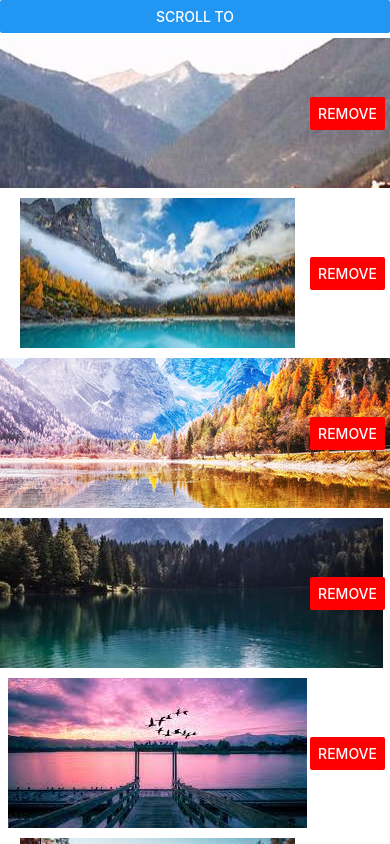
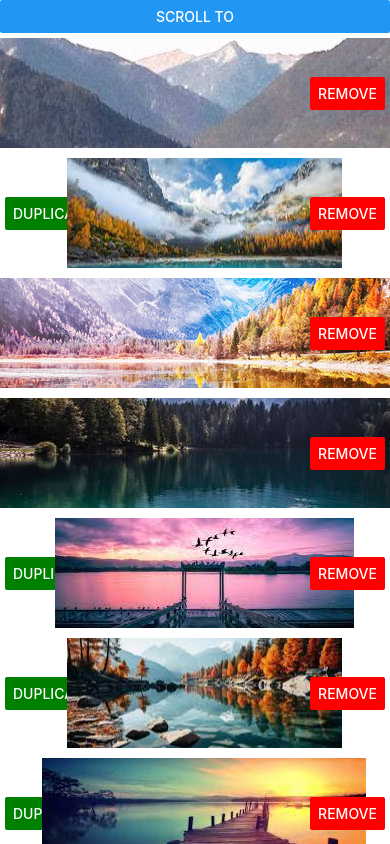
Before and after one commit to salehalakhras/Jovision-React-Tasks, a React Native app in the folder reactApp/: screen / in a window 390 px wide. Built offline with nearby package versions, Linux system fonts and the light colour scheme.

Commit message:
finished task 31

```diff
--- a/reactApp/Components/PressableImageFComponent_Task28.js
+++ b/reactApp/Components/PressableImageFComponent_Task28.js
@@ -26,7 +26,7 @@ const styles = StyleSheet.create({
         padding: 5,
     },
     img:{
-        height: 150,
+        height: 110,
         aspectRatio: 2,
         resizeMode: 'cover',
     },
--- a/reactApp/Tasks/Task28.js
+++ b/reactApp/Tasks/Task28.js
@@ -31,6 +31,9 @@ const Task28 = () => {
     function removeBtn(index){
         setImgArr(imgArr.filter((item,i) => i !== index))
     }
+    function duplicateBtn(index){
+        setImgArr(imgArr.concat({index: imgArr.length, img: imgArr[index].img}));
+    }
 
 
     return (
@@ -43,6 +46,7 @@ const Task28 = () => {
                 renderItem={({ index, img }) => {
                     return (
                         <View style={styles.listItem}>
+                            <Button  color={'green'} title={'Duplicate'} onPress={()=>duplicateBtn(index)}></Button>
                             <PressableImageFComponent_Task28 source={imgArr[index].img} index={index} />
                             <Button color={'red'} title={'Remove'} onPress={()=>removeBtn(index)}></Button>
                         </View>)
@@ -64,7 +68,7 @@ const styles = StyleSheet.create({
         justifyContent: 'center',
         alignItems: 'center',
         paddingHorizontal: 5,
-    }
+    },
 })
 
 export default Task28;
```
